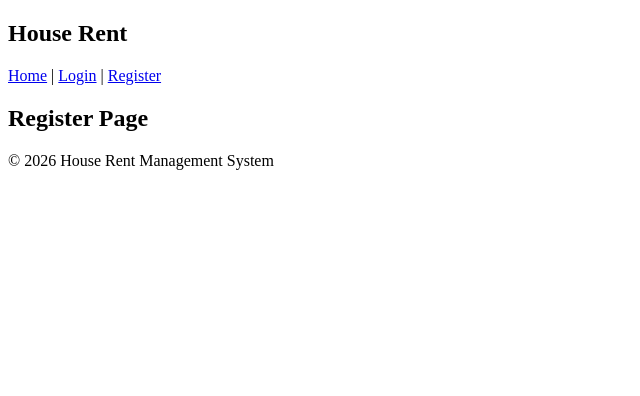
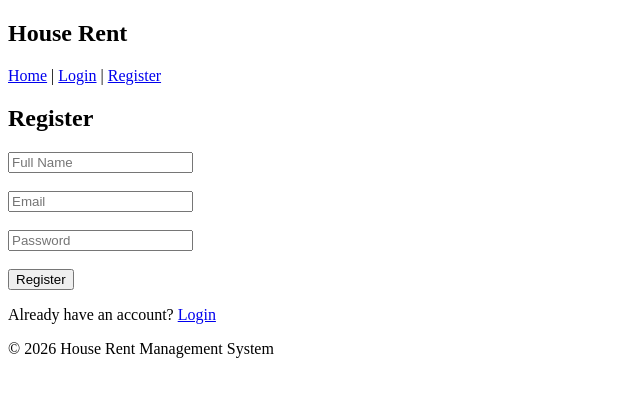
Before and after one commit to Hema976/House-Rent, a React (Vite) app in the folder frontend/: page /register in a window 1280 px wide. Shown: the top 396 px of the page, without its empty margins (0-640 px from the left). Built offline with nearby package versions, Linux system fonts and the light colour scheme.

Commit message:
Add Login link in Register page

```diff
--- a/frontend/src/pages/Register.jsx
+++ b/frontend/src/pages/Register.jsx
@@ -1,7 +1,19 @@
+import { Link } from "react-router-dom";
+
 function Register() {
   return (
     <div>
-      <h2>Register Page</h2>
+      <h2>Register</h2>
+
+      <input type="text" placeholder="Full Name" /><br /><br />
+      <input type="email" placeholder="Email" /><br /><br />
+      <input type="password" placeholder="Password" /><br /><br />
+
+      <button>Register</button>
+
+      <p>
+        Already have an account? <Link to="/login">Login</Link>
+      </p>
     </div>
   );
 }
```
